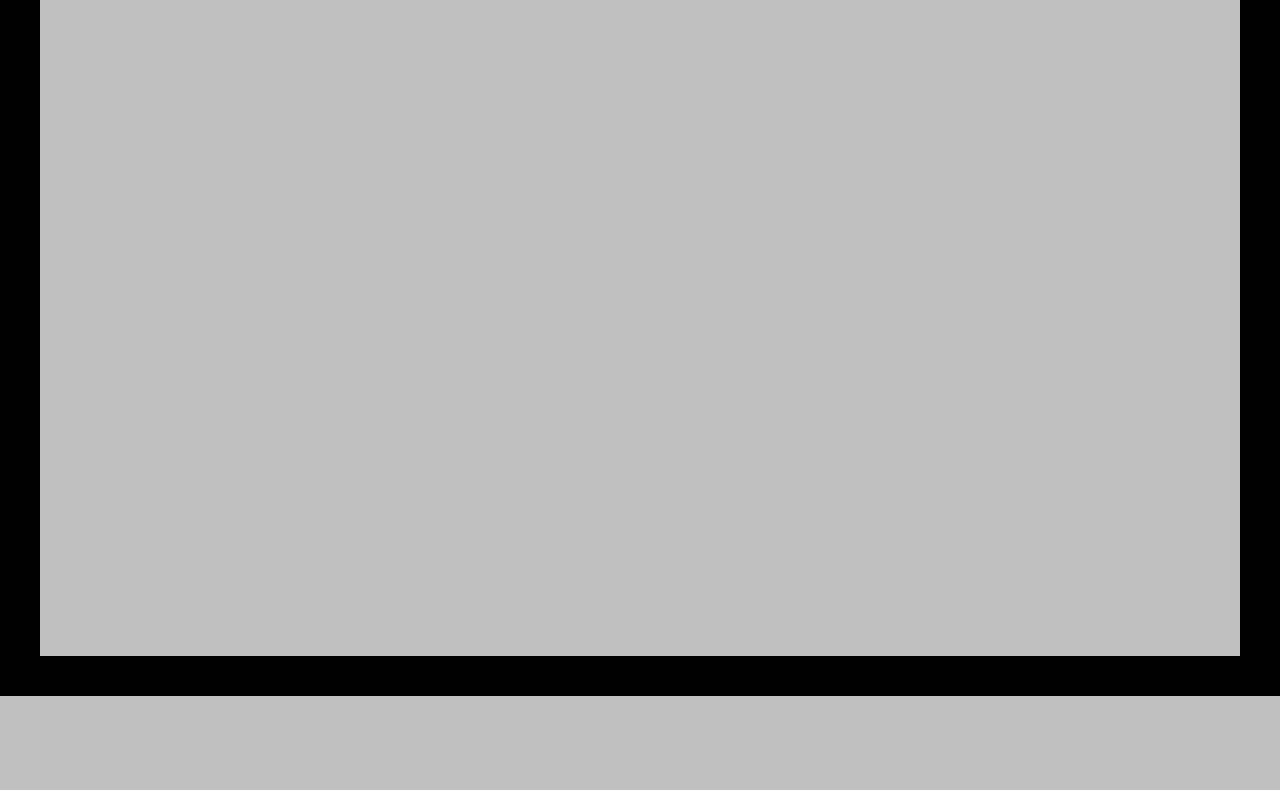
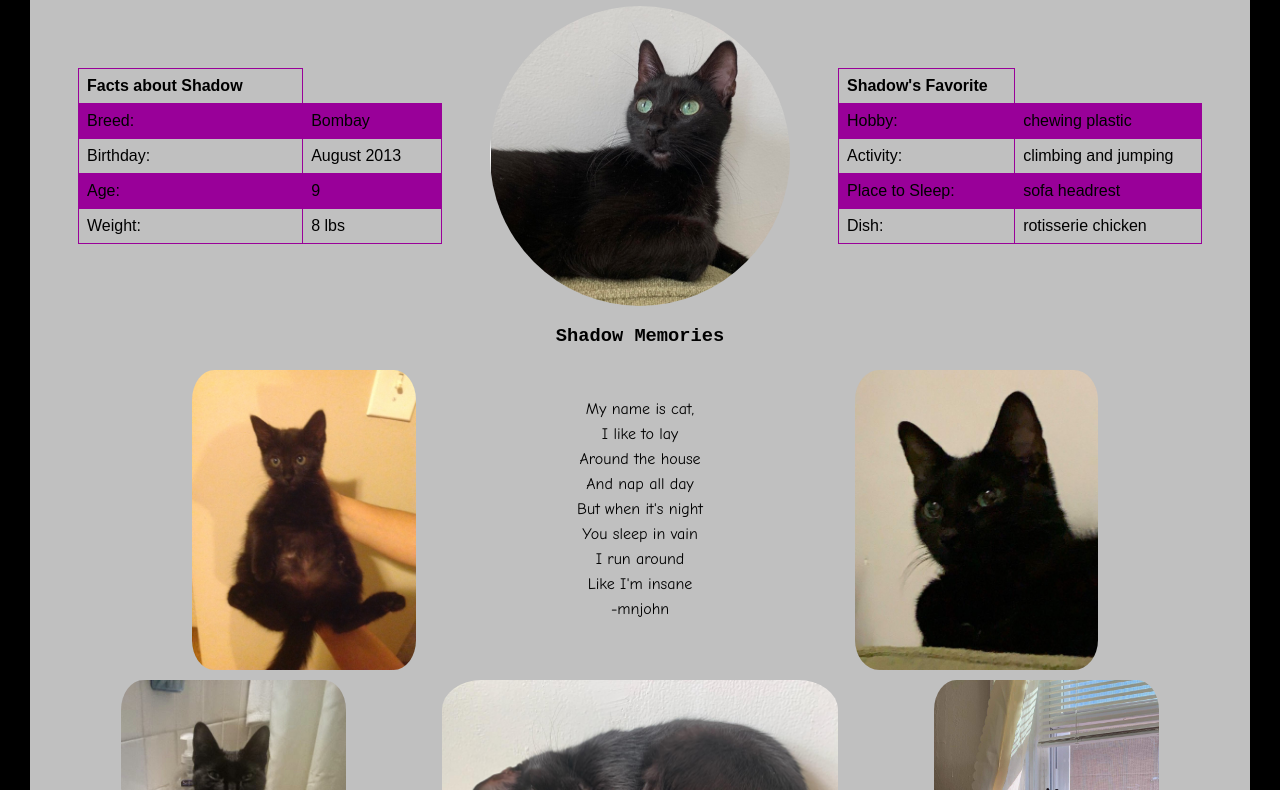
Before and after one commit to rchevarria/MyPetsWebpage, a plain HTML site: page shadow.html in a window 1280 px wide. Shown: the part 104-894 px from the top of the page. Before the commit the page ends 800 px from the top, so only its background shows below. Drawn offline with Linux system fonts and the light colour scheme.

Commit message:
finished setting up info for Shadow's page

```diff
--- a/css/index.css
+++ b/css/index.css
@@ -44,6 +44,10 @@ img {
     border-radius: 15px;
 }
 
+.title{
+    font-family: Copperplate;
+}
+
 .image1 {
     max-width: 60%;
     max-height: 300px;
--- a/css/max.css
+++ b/css/max.css
@@ -20,7 +20,7 @@ body {
 
 .paragraph{
     font-family: Comic Sans MS;
-    text-align: justify;
+    text-align: center;
     line-height: 25px;
     margin-top: 2rem;
 }
--- a/css/shadow.css
+++ b/css/shadow.css
@@ -1,16 +1,89 @@
 body {
-    font-family: Courier New;
-    background: #C0C0C0;
-}
-
-
-.body-border{
-    position: fixed;
     left: 0;
     right: 0;
     top: 0;
     bottom: 0;
     z-index: 999;
-    border: 40px solid;
+    border: 30px solid;
     border-color: black;
+    margin: 0;
+
+    overflow: auto;
+
+    font-family: Courier New;
+    background: #C0C0C0;
 }
+
+.title{
+    text-align: center;
+}
+
+.paragraph{
+    font-family: Comic Sans MS;
+    text-align: center;
+    line-height: 25px;
+    margin-top: 2rem;
+}
+
+.image-table-container{
+    font-family: "Arial", sans-serif;
+    display: flex;
+    align-items: center;
+    flex-direction: row;
+}
+
+.row {
+    display: flex;
+}
+
+.column {
+    flex: 33.33%;
+    padding: 5px;
+}
+
+
+img {
+    display: block;
+    margin-left: auto;
+    margin-right: auto;
+    max-width: 15%;
+    max-height: 15%;
+    border-radius: 15px;
+}
+
+.image1 {
+    max-width: 60%;
+    max-height: 300px;
+    border-radius: 50%;
+}
+
+.image2 {
+    max-width: 100%;
+    max-height: 300px;
+    border-radius: 10%;
+}
+
+a{
+    text-decoration: none;
+    color: blue;
+    background-color: lightblue;
+    padding: 10px;
+}
+
+table {
+  font-family: arial, sans-serif;
+  border-collapse: collapse;
+  width: 30%;
+  margin-left: 3rem;
+  margin-right: 3rem;
+}
+
+td, th {
+  border: 1px solid #990099;
+  text-align: left;
+  padding: 8px;
+}
+
+tr:nth-child(even) {
+  background-color: #990099;
+}
--- a/shadow.html
+++ b/shadow.html
@@ -5,13 +5,95 @@
     <meta name="viewport" content="width=device-width, initial-scale=1.0">
     <meta charset="UTF-8">
 
-    <title>Shadow's Page'</title>
+    <title>Shadow's Page</title>
 
     <link rel="stylesheet" type="text/css" href="css/shadow.css">
 </head>
 
 <body>
-    <div class="body-border"></div>
+    <h1 class="title">Shadow's Page</h1>
+
+    <div class="image-table-container">
+        <table>
+          <tr>
+            <th>Facts about Shadow</th>
+          </tr>
+          <tr>
+            <td>Breed:</td>
+            <td>Bombay</td>
+          </tr>
+          <tr>
+            <td>Birthday:</td>
+            <td>August 2013</td>
+          </tr>
+          <tr>
+            <td>Age:</td>
+            <td>9</td>
+          </tr>
+          <tr>
+            <td>Weight:</td>
+            <td>8 lbs</td>
+          </tr>
+        </table>
+
+        <img src="img/shadowprofile.png" class="image1" alt="SassyProfile">
+
+        <table>
+          <tr>
+            <th>Shadow's Favorite</th>
+          </tr>
+          <tr>
+            <td>Hobby:</td>
+            <td>chewing plastic</td>
+          </tr>
+          <tr>
+            <td>Activity:</td>
+            <td>climbing and jumping</td>
+          </tr>
+          <tr>
+            <td>Place to Sleep:</td>
+            <td>sofa headrest</td>
+          </tr>
+          <tr>
+            <td>Dish:</td>
+            <td>rotisserie chicken</td>
+          </tr>
+        </table>
+    </div>
+
+    <h3 class="title">Shadow Memories</h3>
+
+    <div class="row">
+      <div class="column">
+        <img src="img/shadowbaby.JPG" class="image2" alt="Max Window">
+      </div>
+
+      <p class="paragraph"> My name is cat,<br>
+      I like to lay<br>
+      Around the house<br>
+      And nap all day<br>
+      But when it's night<br>
+      You sleep in vain<br>
+      I run around<br>
+      Like I'm insane<br>
+      -mnjohn </p>
+
+      <div class="column">
+        <img src="img/shadowportrait.jpg" class="image2" alt="Max Sun">
+      </div>
+    </div>
+
+    <div class="row">
+      <div class="column">
+        <img src="img/shadowsink.jpg" class="image2" alt="Max lion">
+      </div>
+      <div class="column">
+        <img src="img/shadowsofa.jpg" class="image2" alt="Max Pillow">
+      </div>
+      <div class="column">
+        <img src="img/shadowwindow.jpg" class="image2" alt="Max food">
+      </div>
+    </div>
 
 
 </body>
```
Also changed, not shown: index.html (+1 -1 lines), max.html (+1 -1 lines), img/shadowbaby.JPG (added), img/shadowportrait.jpg (added), img/shadowsink.jpg (added), img/shadowsofa.jpg (added), img/shadowwindow.jpg (added), 2 other files.
